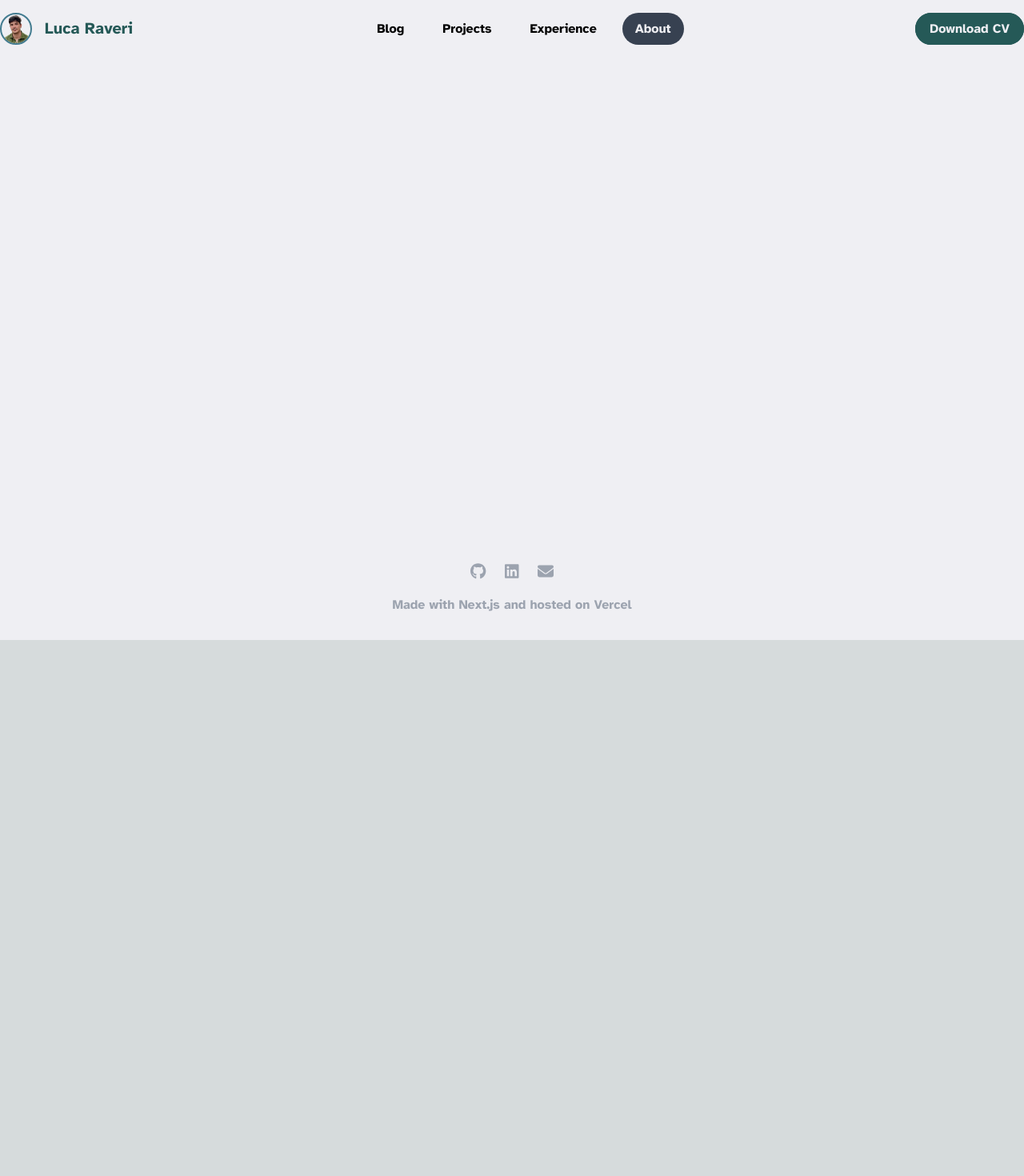
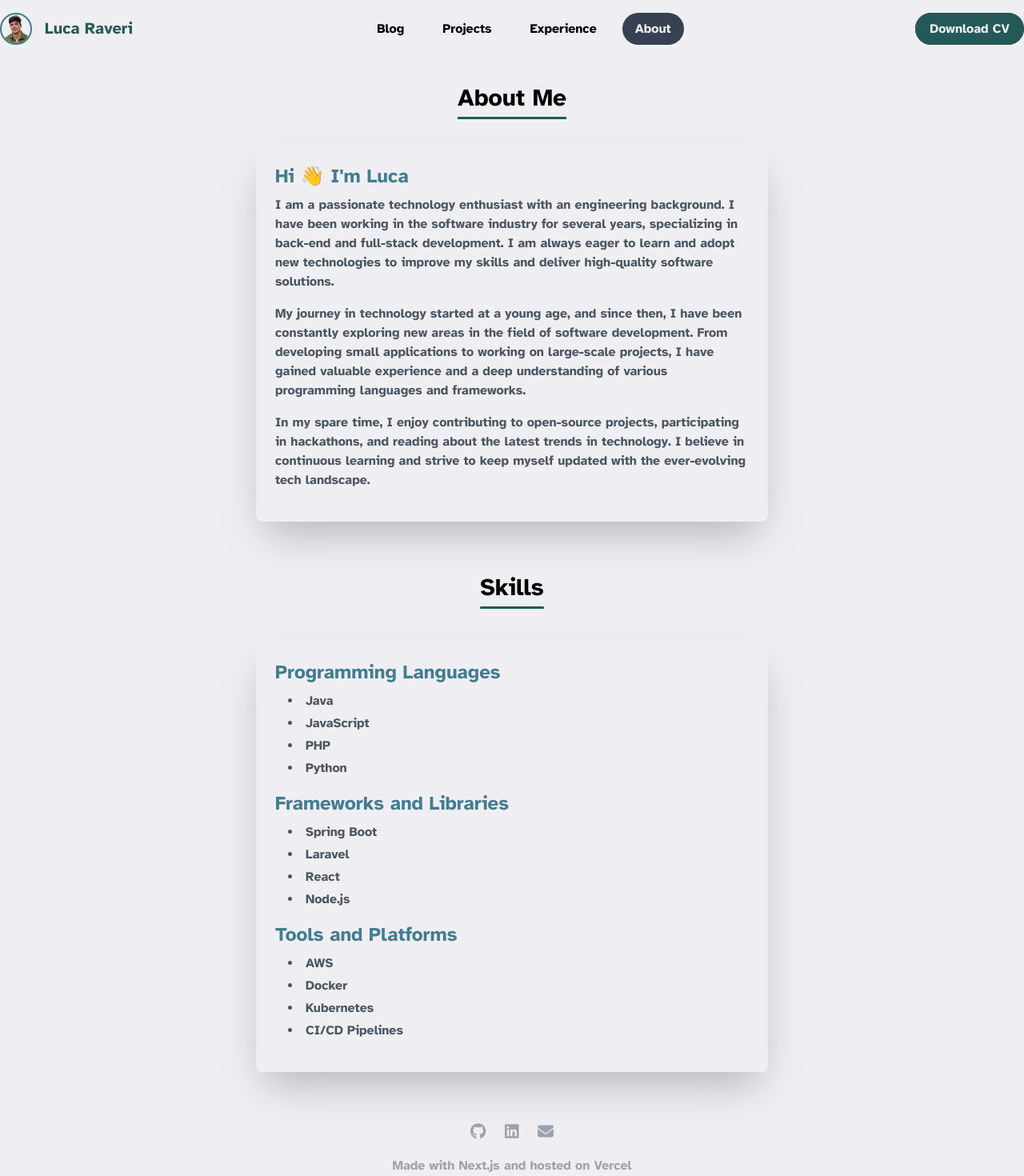
Before and after one commit to lraveri/personal-website, a Next.js app: page /about in a window 1280 px wide. Shown: the top 1470 px of the page at 80% size. Before the commit the page ends 800 px from the top, so only its background shows below. Built offline with nearby package versions, Linux system fonts and the light colour scheme.

Commit message:
feat(style): about page (wip)

```diff
--- a/src/app/about/page.tsx
+++ b/src/app/about/page.tsx
@@ -1,5 +1,65 @@
+import Header from '@/components/Header';
+
 export default function About() {
 	return (
-		<></>
+		<div className="container mx-auto py-8">
+			<Header title={'About Me'} />
+			<div className="flex justify-center sm:px-0 px-4 mb-12">
+				<div className="bg-white shadow-2xl rounded-lg p-6 w-full sm:w-2/3 lg:w-1/2">
+					<h3 className="text-2xl font-semibold text-aqua mb-2">Hi 👋 I&apos;m Luca</h3>
+					{/*<p className="text-lg font-medium text-gray-600">Software Engineer</p>*/}
+					<p className="text-gray-600 mb-4">
+						I am a passionate technology enthusiast with an engineering background. I have been working in
+						the software industry for several years, specializing in back-end and full-stack development. I
+						am always eager to learn and adopt new technologies to improve my skills and deliver
+						high-quality software solutions.
+					</p>
+					<p className="text-gray-600 mb-4">
+						My journey in technology started at a young age, and since then, I have been constantly
+						exploring new areas in the field of software development. From developing small applications to
+						working on large-scale projects, I have gained valuable experience and a deep understanding of
+						various programming languages and frameworks.
+					</p>
+					<p className="text-gray-600 mb-4">
+						In my spare time, I enjoy contributing to open-source projects, participating in hackathons, and
+						reading about the latest trends in technology. I believe in continuous learning and strive to
+						keep myself updated with the ever-evolving tech landscape.
+					</p>
+				</div>
+			</div>
+
+			<Header title={'Skills'} />
+			<div className="flex justify-center sm:px-0 px-4 mt-8">
+				<div className="bg-white shadow-2xl rounded-lg p-6 w-full sm:w-2/3 lg:w-1/2">
+					<div className="mb-4">
+						<h3 className="text-2xl font-semibold text-aqua">Programming Languages</h3>
+						<ul className="list-disc list-inside ml-4 mt-2 space-y-1">
+							<li className="text-gray-600">Java</li>
+							<li className="text-gray-600">JavaScript</li>
+							<li className="text-gray-600">PHP</li>
+							<li className="text-gray-600">Python</li>
+						</ul>
+					</div>
+					<div className="mb-4">
+						<h3 className="text-2xl font-semibold text-aqua">Frameworks and Libraries</h3>
+						<ul className="list-disc list-inside ml-4 mt-2 space-y-1">
+							<li className="text-gray-600">Spring Boot</li>
+							<li className="text-gray-600">Laravel</li>
+							<li className="text-gray-600">React</li>
+							<li className="text-gray-600">Node.js</li>
+						</ul>
+					</div>
+					<div className="mb-4">
+						<h3 className="text-2xl font-semibold text-aqua">Tools and Platforms</h3>
+						<ul className="list-disc list-inside ml-4 mt-2 space-y-1">
+							<li className="text-gray-600">AWS</li>
+							<li className="text-gray-600">Docker</li>
+							<li className="text-gray-600">Kubernetes</li>
+							<li className="text-gray-600">CI/CD Pipelines</li>
+						</ul>
+					</div>
+				</div>
+			</div>
+		</div>
 	);
-}
+};
```
